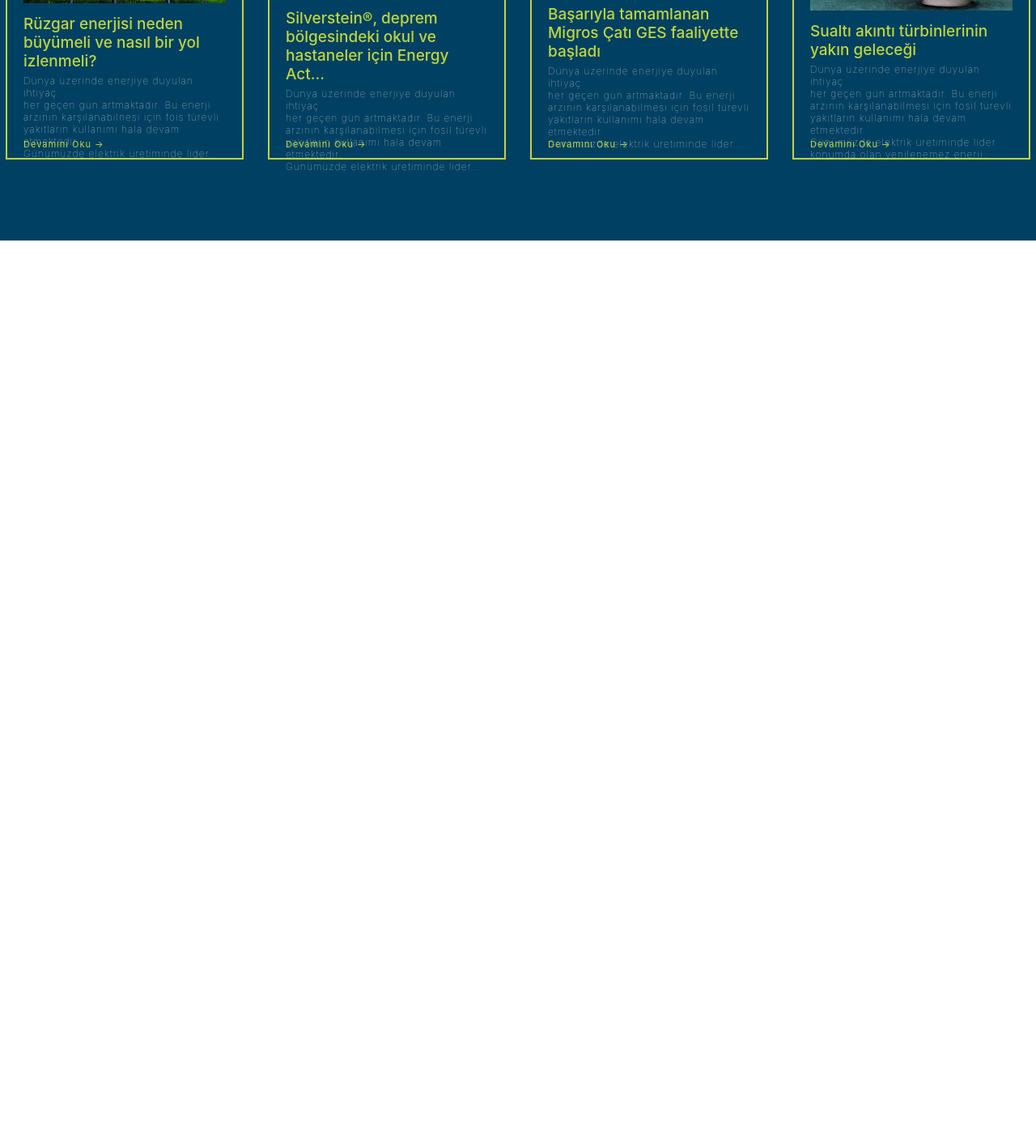
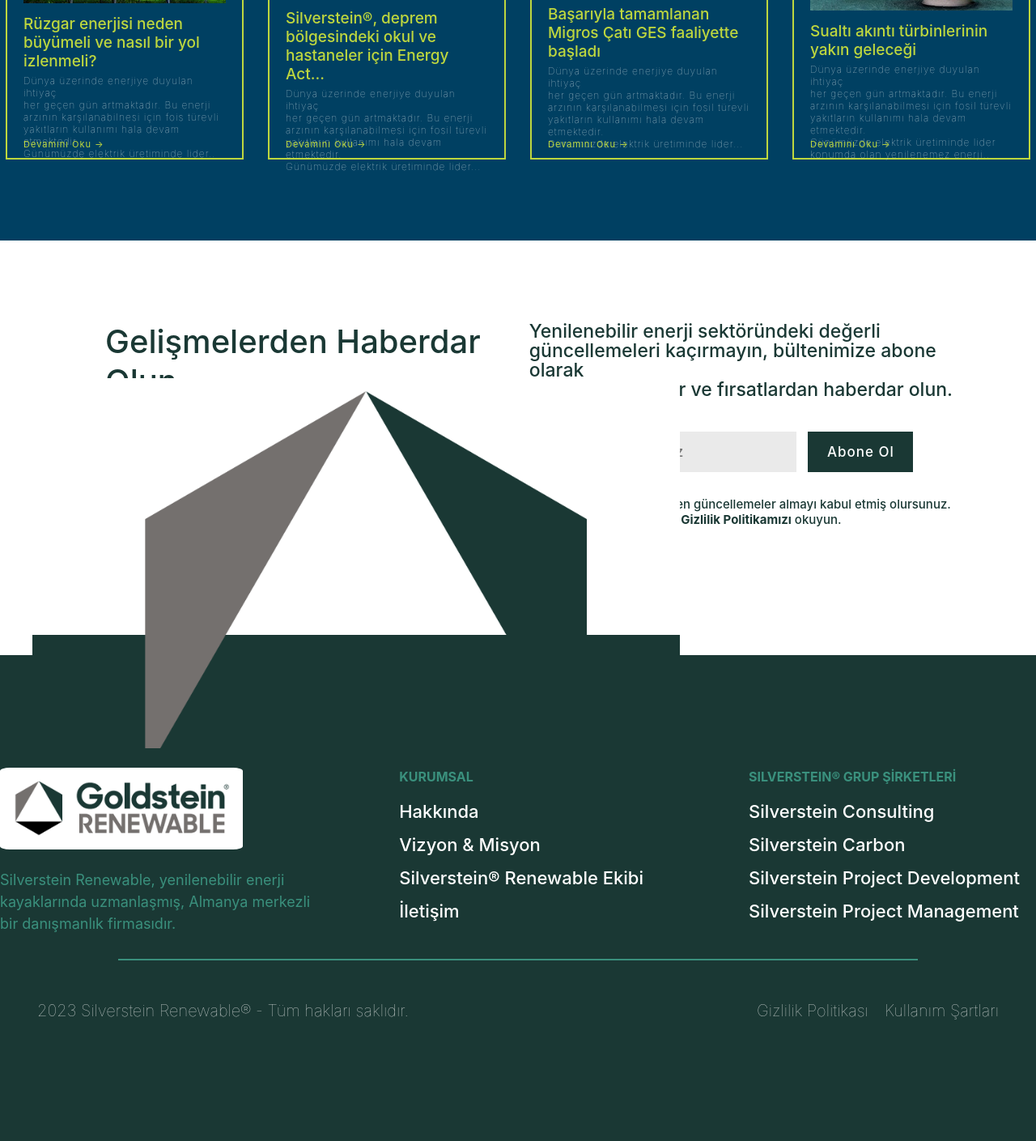
Before and after one commit to yigitkaan/Frontend-Practise-Project, a plain HTML site: page index.html in a window 1280 px wide. Shown: the part 3520-4929 px from the top of the page at 81% size. Before the commit the page ends 3817 px from the top, so only its background shows below. Drawn offline with Linux system fonts and the light colour scheme; a web font is replaced by a local one.

Commit message:
Tamamlandı

```diff
--- a/index.html
+++ b/index.html
@@ -191,5 +191,65 @@
         </div>
       </article>
     </main>
+    <aside class="news">
+      <div class="container-news">
+        <h3>Gelişmelerden Haberdar Olun</h3>
+        <img src="images/companyLogo.png" alt="Şirketin yazılı logosu" />
+        <div class="container-form">
+          <p class="text one">
+            Yenilenebilir enerji sektöründeki değerli <br />güncellemeleri
+            kaçırmayın, bültenimize abone olarak <br />en son gelişmeler ve
+            fırsatlardan haberdar olun.
+          </p>
+          <form>
+            <input type="email" class="email" placeholder="E-Posta Adresiniz" />
+            <button type="submit">Abone Ol</button>
+          </form>
+          <p class="text two">
+            Abone olarak, şirketimizden güncellemeler almayı kabul etmiş
+            olursunuz. <br />Daha fazla bilgi için lütfen
+            <strong>Gizlilik Politikamızı</strong> okuyun.
+          </p>
+        </div>
+      </div>
+    </aside>
+    <footer class="footer">
+      <div class="company-informations">
+        <div class="container-information">
+          <img src="images/goldsteinLogo.png" alt="Goldstein yazılı logo" / ">
+          <p>
+            Silverstein Renewable, yenilenebilir enerji <br />kayaklarında
+            uzmanlaşmış, Almanya merkezli <br />
+            bir danışmanlık firmasıdır.
+          </p>
+        </div>
+        <div class="container-links one">
+          <h4>KURUMSAL</h4>
+          <ul>
+            <li><a href="#">Hakkında</a></li>
+            <li><a href="#">Vizyon & Misyon</a></li>
+            <li><a href="#">Silverstein&reg; Renewable Ekibi</a></li>
+            <li><a href="#">İletişim</a></li>
+          </ul>
+        </div>
+        <div class="container-links one">
+          <h4>SILVERSTEIN&reg; GRUP ŞİRKETLERİ</h4>
+          <ul>
+            <li><a href="#">Silverstein Consulting</a></li>
+            <li><a href="#">Silverstein Carbon</a></li>
+            <li><a href="#">Silverstein Project Development</a></li>
+            <li><a href="#">Silverstein Project Management</a></li>
+          </ul>
+        </div>
+      </div>
+      <hr />
+      <div class="copyright">
+        <p>2023 Silverstein Renewable&reg; - Tüm hakları saklıdır.</p>
+        <div class="copyright-links">
+          <a href="#">Gizlilik Politikası</a>
+          <a href="#">Kullanım Şartları</a>
+        </div>
+      </div>
+    </footer>
   </body>
 </html>
--- a/style.css
+++ b/style.css
@@ -323,3 +323,157 @@ h2 {
 .container-blogs a:hover {
   color: #ffffff;
 }
+
+/* ASIDE BÖLÜMÜ */
+/* News Bölümü */
+.news {
+  margin: 100px 0;
+  position: relative;
+}
+.container-news {
+  display: flex;
+  justify-content: space-around;
+  align-items: flex-start;
+  padding: 0 130px;
+}
+
+.container-news img {
+  width: 800px;
+  position: absolute;
+  left: 40px;
+  top: 70px;
+}
+.container-form {
+  margin-right: -40px;
+}
+
+.container-news h3,
+.container-form .text {
+  color: #1a3834;
+  font-weight: 500;
+}
+
+.container-news h3 {
+  font-size: 40px;
+}
+
+.container-form .text.one {
+  font-size: 23px;
+  line-height: 24px;
+  margin-bottom: 40px;
+}
+
+.container-form .text.two {
+  font-size: 15px;
+}
+
+.container-form form input,
+.container-form form button {
+  height: 50px;
+  font-size: 17px;
+  font-weight: 500;
+  border: none;
+  letter-spacing: 1px;
+}
+
+.container-form form input {
+  background-color: #eaeaea;
+  padding-left: 30px;
+  width: 300px;
+  margin-right: 10px;
+}
+
+.container-form form input:hover {
+  cursor: pointer;
+}
+
+.container-form form button {
+  width: 130px;
+  background-color: #1a3834;
+  color: #ffffff;
+  margin-bottom: 30px;
+}
+
+.container-form form button:hover {
+  background-color: #276666;
+  cursor: pointer;
+}
+
+/* FOOTER BÖLÜMÜ */
+.footer {
+  background-color: #1a3834;
+  display: flex;
+  justify-content: center;
+  align-items: center;
+  margin-top: 158px;
+  height: 600px;
+  flex-direction: column;
+}
+
+.footer a {
+  color: #ffffff;
+  font-size: 22px;
+  font-weight: 500;
+}
+
+.footer a:hover {
+  color: #276666;
+}
+
+.footer li {
+  margin-bottom: 15px;
+}
+
+.footer hr {
+  width: 77%;
+  border: 1px solid #3a907d;
+  margin-top: 30px;
+  margin-bottom: 50px;
+}
+
+.company-informations {
+  display: flex;
+  justify-content: space-around;
+  align-items: center;
+  gap: 110px;
+  margin-top: -10px;
+}
+
+.container-information img {
+  width: 300px;
+  border-radius: 4%;
+  margin-bottom: 20px;
+}
+
+.container-information p,
+.container-links h4 {
+  color: #3a907d;
+}
+
+.container-information p {
+  line-height: 27px;
+  font-size: 18px;
+}
+
+.container-links h4 {
+  margin-bottom: 20px;
+}
+
+.copyright {
+  display: flex;
+  justify-content: space-between;
+  align-items: center;
+  gap: 430px;
+}
+
+.copyright p,
+.copyright a {
+  color: #cad0cf;
+  font-size: 20px;
+  font-weight: 100;
+}
+
+.copyright-links {
+  display: flex;
+  gap: 20px;
+}
```
Also changed, not shown: images/companyLogo.png (added), images/goldsteinLogo.png (added).
